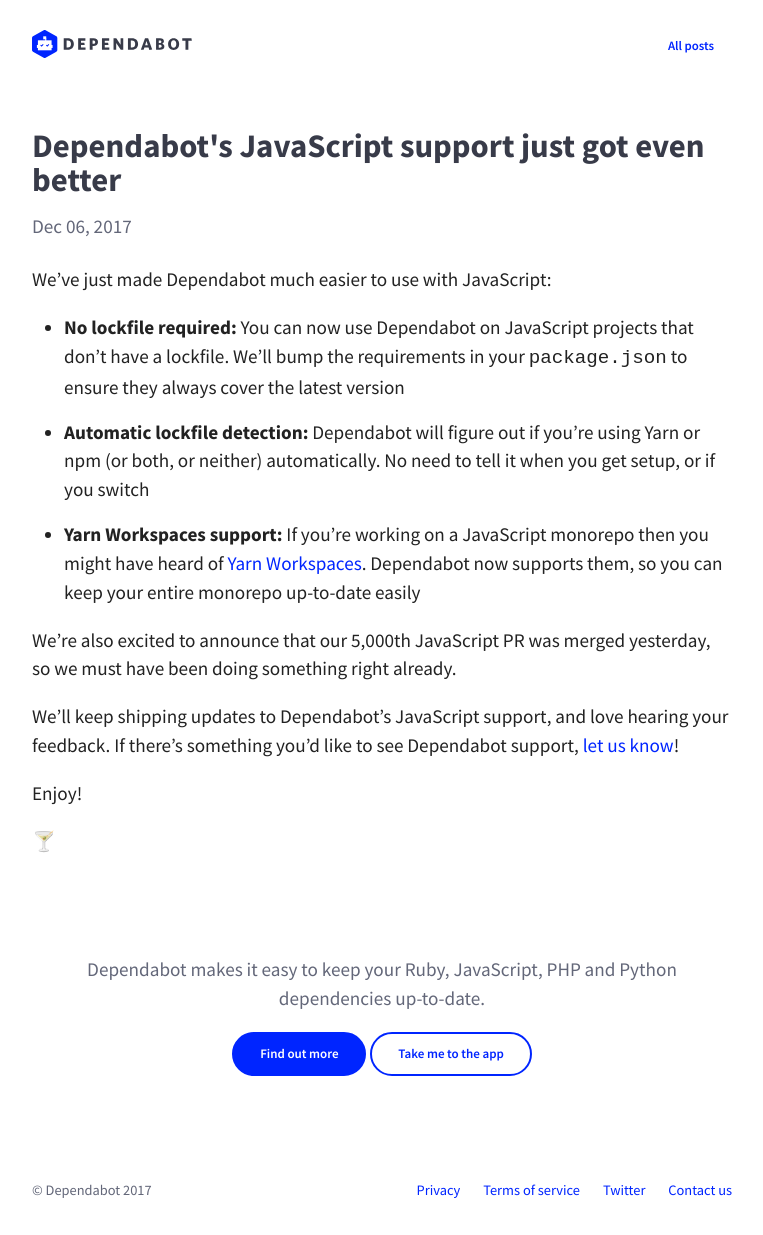
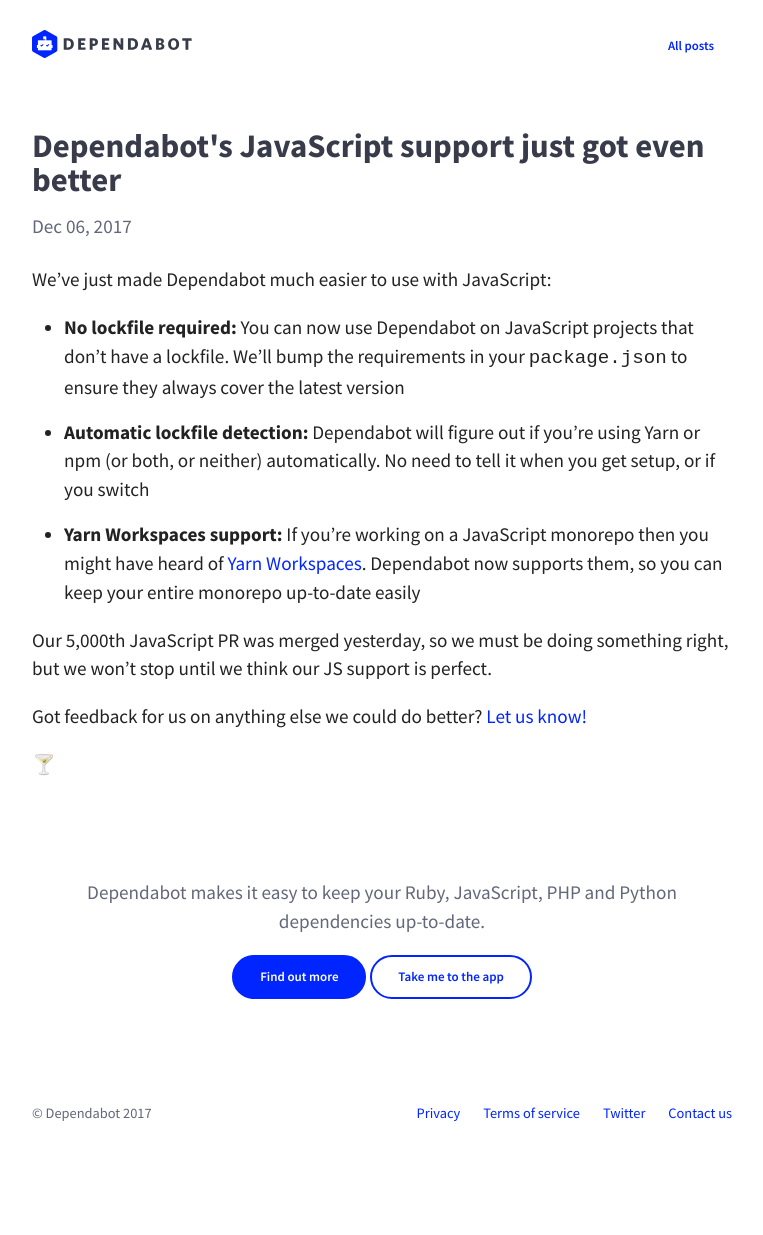
Before and after one commit to desenvolvedorIcotrade/App.bot, a Jekyll site: the page built from blog/_posts/2017-12-06-simpler-javascript-support.md, in a window 1280 px wide. Shown: the whole page, without its empty margins (258-1021 px from the left). Built offline with Jekyll 4.4.1, drawn with Linux system fonts in a browser that asks for light colours; nearby versions of some CDN libraries; after the commit the page ends 1158 px from its top, so only the background shows below that.

Commit message:
Wordsmith

```diff
--- a/blog/_posts/2017-12-06-simpler-javascript-support.md
+++ b/blog/_posts/2017-12-06-simpler-javascript-support.md
@@ -16,14 +16,11 @@
   you might have heard of [Yarn Workspaces][yarn-workspaces]. Dependabot now
   supports them, so you can keep your entire monorepo up-to-date easily
 
-We're also excited to announce that our 5,000th JavaScript PR was merged
-yesterday, so we must have been doing something right already.
+Our 5,000th JavaScript PR was merged yesterday, so we must be doing something
+right, but we won't stop until we think our JS support is perfect.
 
-We'll keep shipping updates to Dependabot's JavaScript support, and love hearing
-your feedback. If there's something you'd like to see Dependabot support,
-[let us know][feedback-link]!
-
-Enjoy!
+Got feedback for us on anything else we could do better?
+[Let us know!][feedback-link]
 
 🍸
 
```
